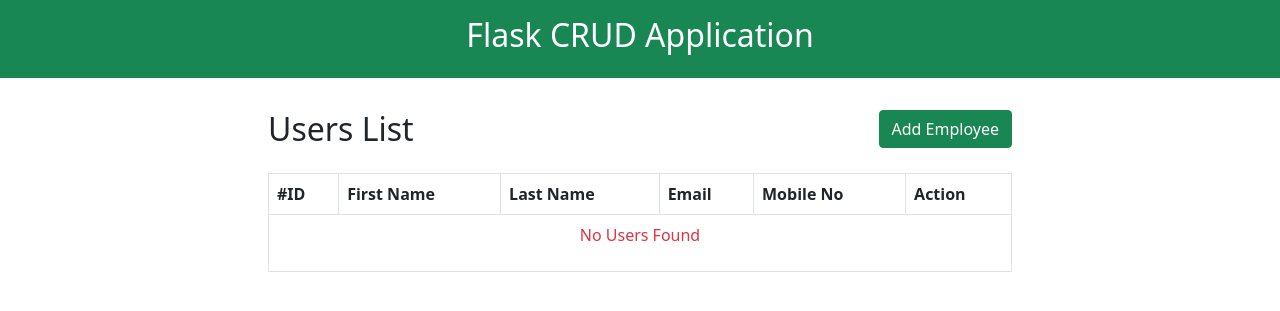
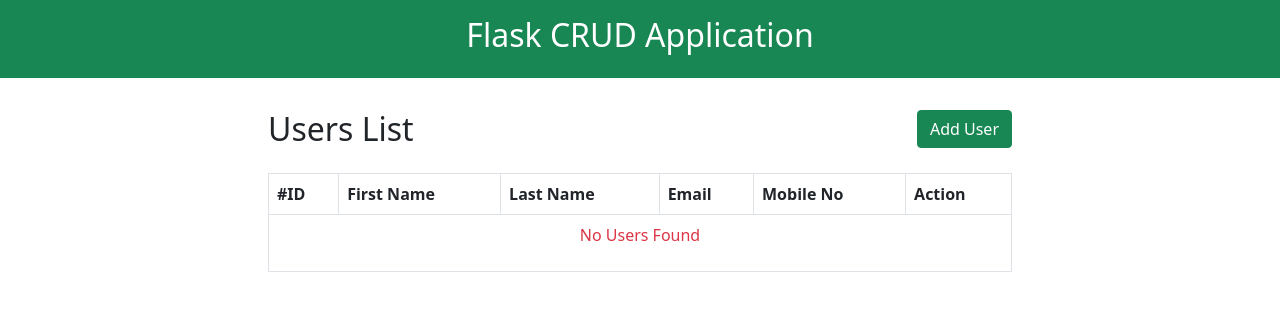
Before and after one commit to mredulorfiaz/flask-application-with-docker, a Flask app: page / in a window 1280 px wide. Shown: the top 311 px of the page. Run offline with Flask 2, Linux system fonts and the light colour scheme; data that the repository does not hold is empty; some libraries are stand-ins or nearby versions.

Commit message:
Update index.html

```diff
--- a/templates/index.html
+++ b/templates/index.html
@@ -23,7 +23,7 @@ FLASK CRUD Application
                 <h2 class="my-4">Users List</h2>
             </div>
             <div class="col-md-4 mt-4">
-                <a href="{{url_for('add_user')}}" class="btn btn-success float-end">Add Employee</a>
+                <a href="{{url_for('add_user')}}" class="btn btn-success float-end">Add User</a>
             </div>
         </div>
 
```
